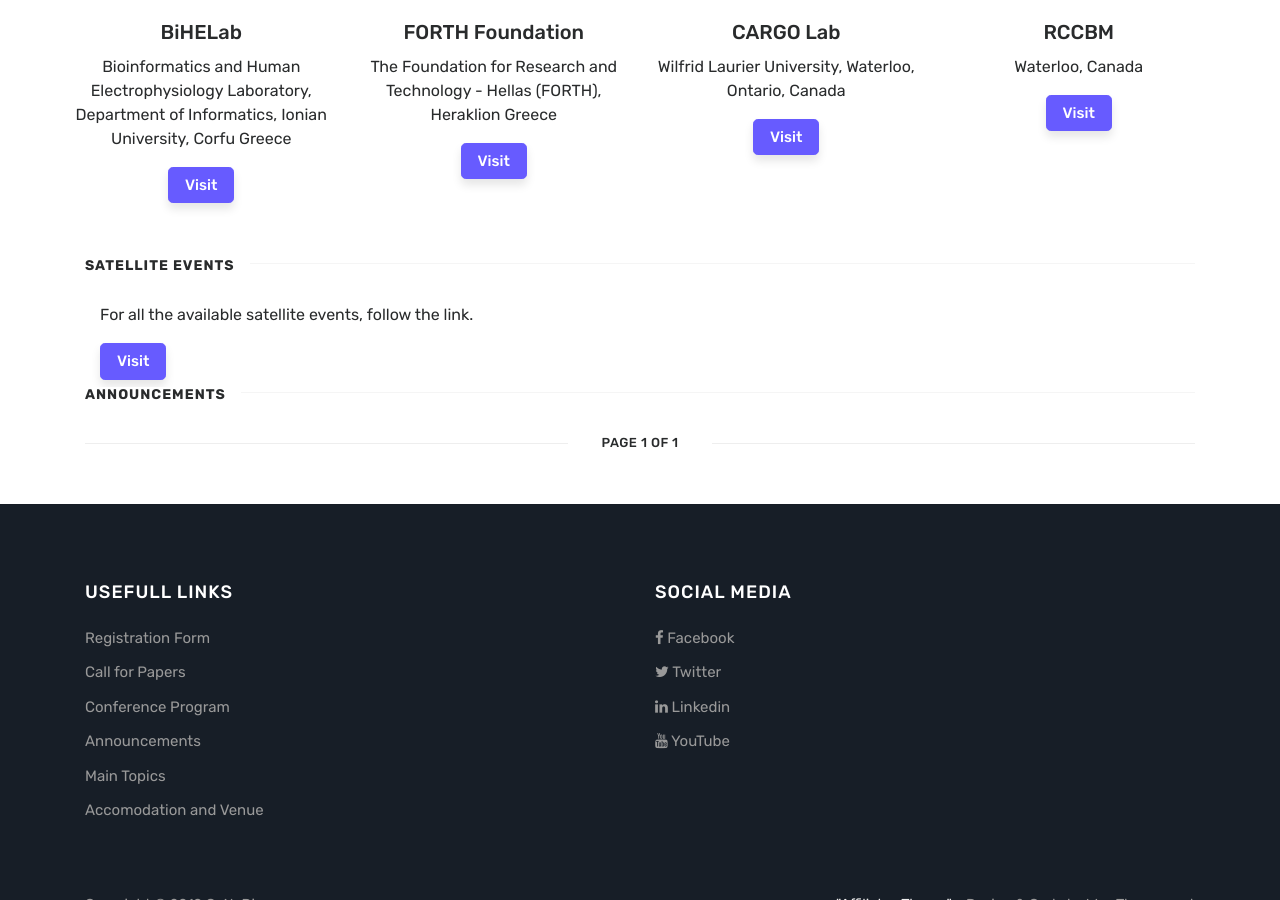
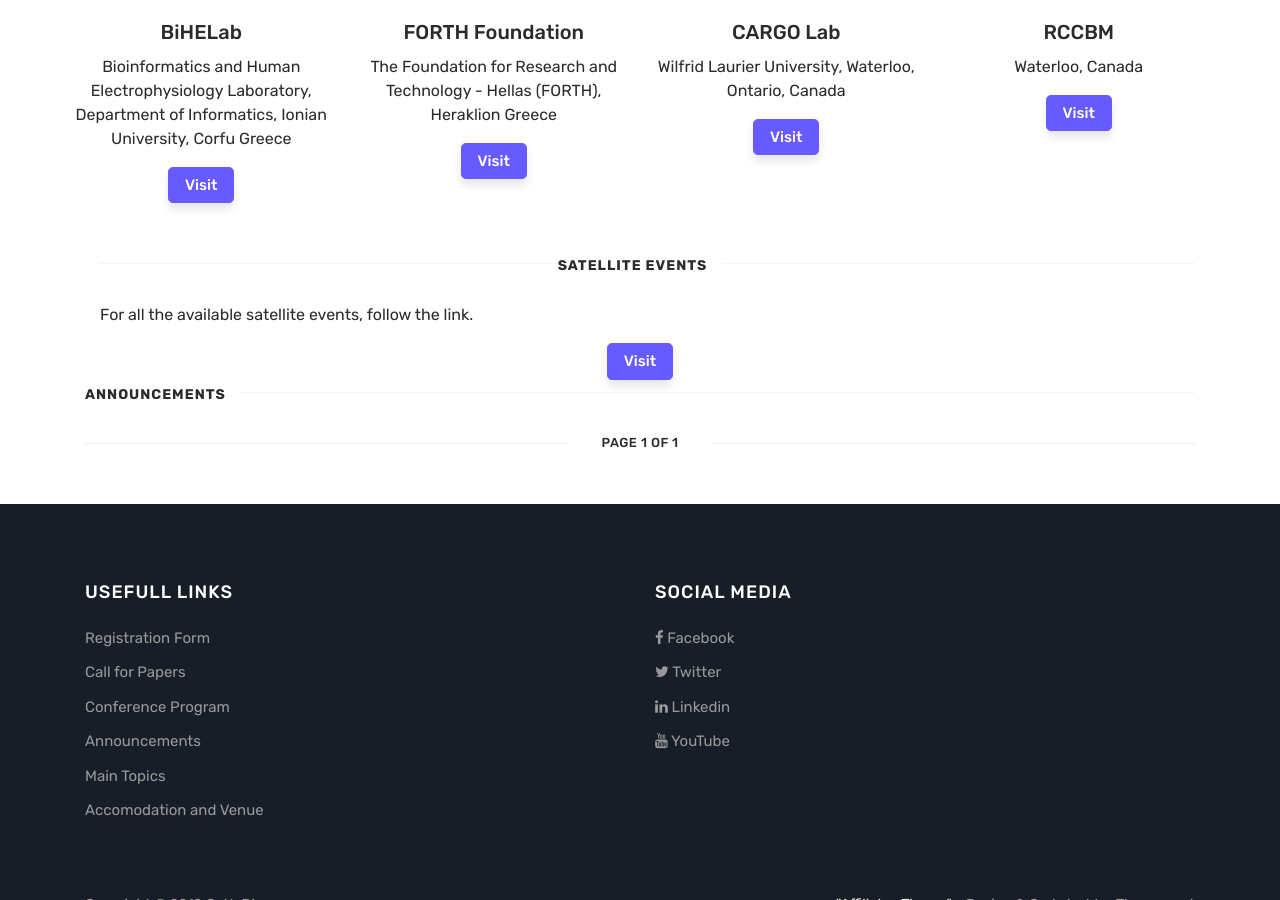
Before and after one commit to Covide-1797/genedis, a Jekyll site: the page built from index.html, in a window 1280 px wide and 900 px high, scrolled down 1015 px. Built offline with Jekyll 4.4.1, drawn with Linux system fonts in a browser that asks for light colours; the list of posts is cut into pages by our own code.

Commit message:
Update index.html

```diff
--- a/index.html
+++ b/index.html
@@ -74,7 +74,7 @@
         </div>
         <br>
         <br>
-        <div class="row">
+        <div class="row row text-center">
             <div class="col-12">
                 <div class="section-title">
                     <h2><span>Satellite events</span></h2>
```
